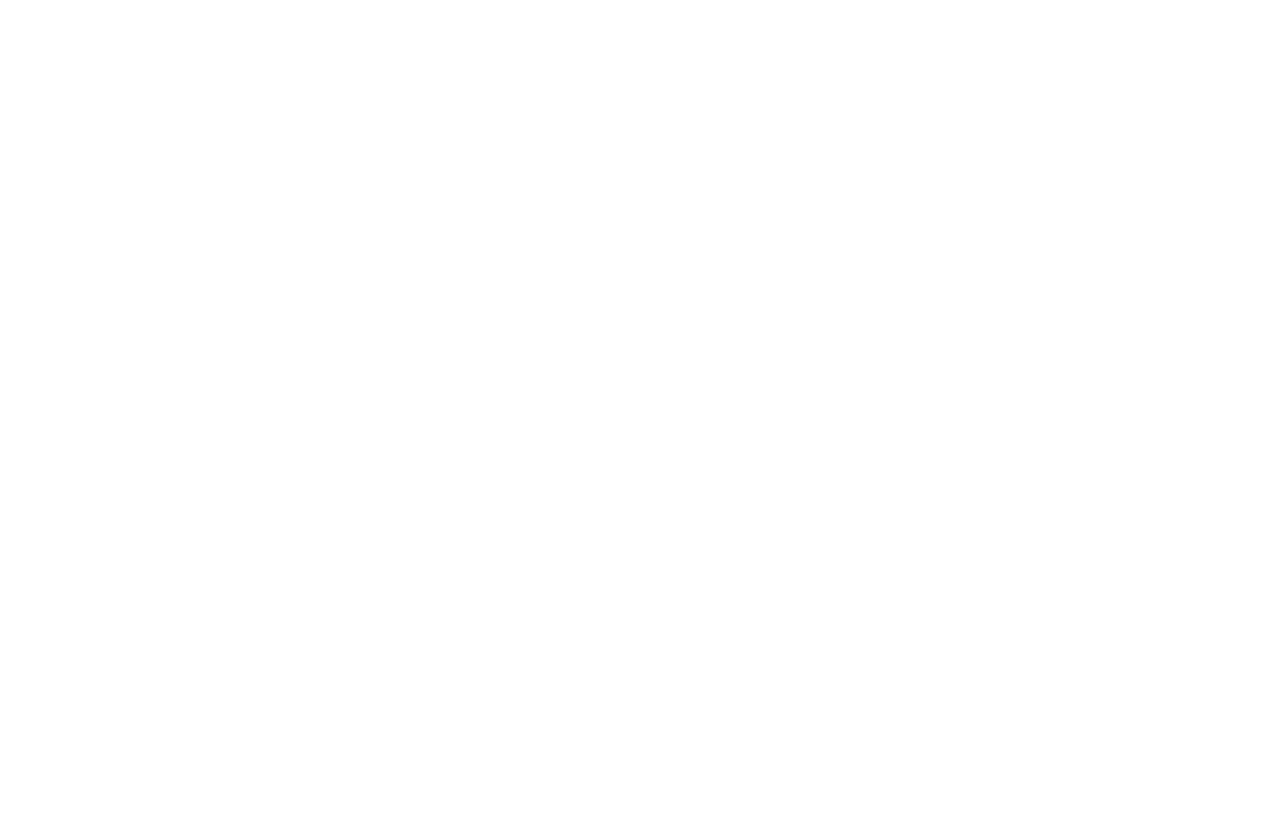
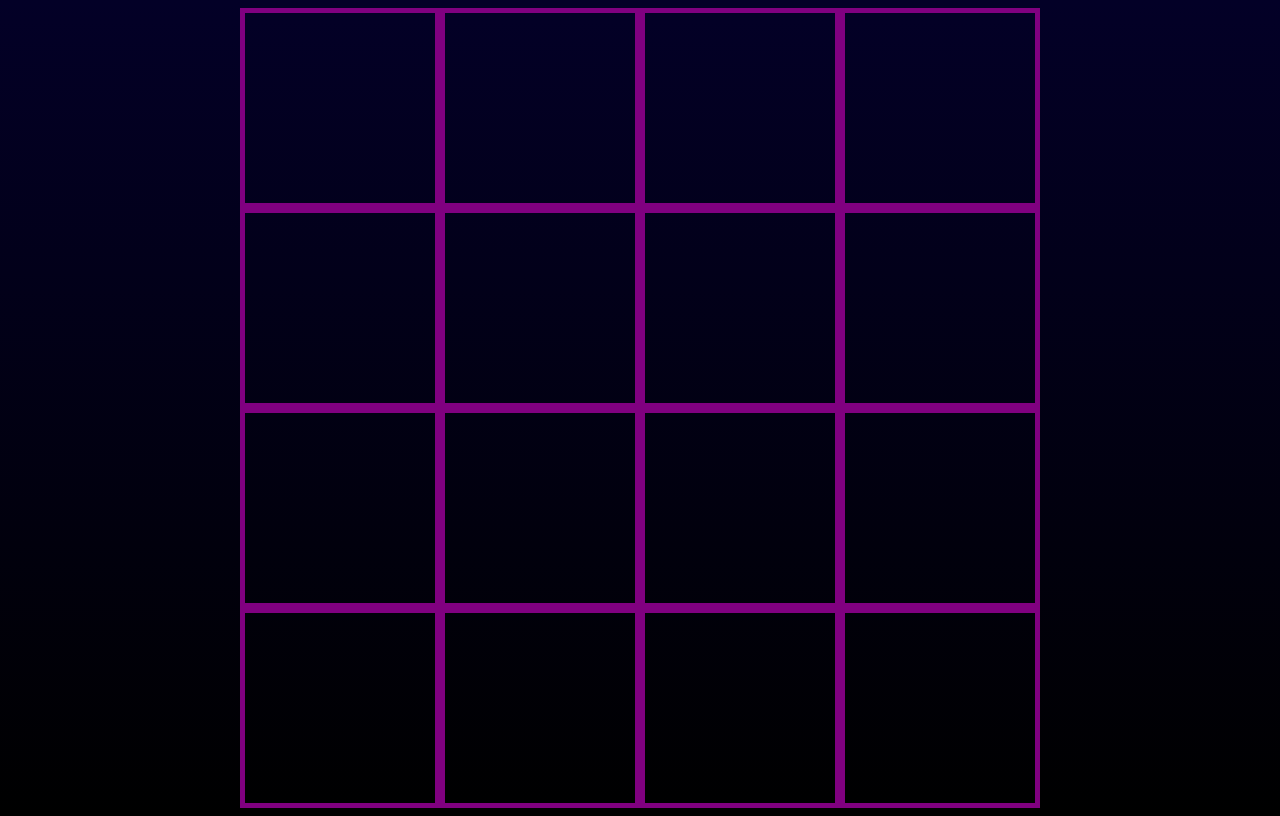
Before and after one commit to iksin1706/Algorytmy, a website with bundled scripts: page index.html in a window 1280 px wide. Built offline with nearby package versions, Linux system fonts and the light colour scheme.

Commit message:
First gameplay logics

```diff
--- a/index.html
+++ b/index.html
@@ -4,9 +4,14 @@
     <meta charset="UTF-8">
     <meta http-equiv="X-UA-Compatible" content="IE=edge">
     <meta name="viewport" content="width=device-width, initial-scale=1.0">
-    <title>Document</title>
+    <title>Algorithms</title>
+    <link rel="stylesheet" href="styles.css">
+    <link rel="preconnect" href="https://fonts.googleapis.com">
+<link rel="preconnect" href="https://fonts.gstatic.com" crossorigin>
+<link href="https://fonts.googleapis.com/css2?family=Roboto:wght@700&display=swap" rel="stylesheet">
 </head>
 <body>
+    <div class="board"></div>
     <script src="dist/app.js"></script>
 </body>
 </html>
--- a/src/app.ts
+++ b/src/app.ts
@@ -0,0 +1,83 @@
+class Board {
+
+    board: number[][] = [];
+    boardElements: HTMLElement[][] = [];
+    isFirstPlayerMove = true;
+
+    constructor(private width: number, private height: number, private boardContainer: HTMLElement) {
+        this.initializeBoard(width, height);
+
+    }
+
+
+    initializeBoard(width: number, height: number) {
+        boardContainer.style.width = `${this.width * 200}px`;
+        boardContainer.style.width = `${this.height * 200}px`;
+        for (let i = 0; i < height; i++) {
+            this.board[i] = [];
+            this.boardElements[i] = [];
+            for (let j = 0; j < width; j++) {
+                this.board[i].push(0);
+                const element = document.createElement("div");
+                console.log(element);
+                element.classList.add('board-cell');
+                element.addEventListener('click', () => { this.move(i, j) })
+                boardContainer.appendChild(element);
+                this.boardElements[i].push(element);
+            }
+        }
+    }
+
+    move(x: number, y: number) {
+
+        if (!this.isGameFinished()) {
+            this.board[x][y] = this.isFirstPlayerMove ? 1 : 2;
+            this.boardElements[x][y].innerHTML = 'X'
+            if (!this.isFirstPlayerMove) {
+                this.boardElements[x][y].classList.add('second-player');
+            }
+            this.isFirstPlayerMove=!this.isFirstPlayerMove
+        }
+
+        console.log(this.isGameFinished());
+    }
+
+    isGameFinished(): boolean {
+
+        for (let i = 0; i < this.height; i++) {
+
+            if (this.board[i].every(v => v !== 0)) {
+                //TO IMPLEMENT SHOW WHO WON
+                return true;
+            }
+            if (this.board.every((v: Array<number>) => v[i] !== 0)) {
+                //TO IMPLEMENT SHOW WHO WON
+                return true;
+            }
+        }
+        return false;
+    }
+
+    newGame() {
+        this.initializeBoard(this.width, this.height);
+    }
+
+    showWinner() {
+
+    }
+
+}
+
+
+
+/*
+0 = empty cell
+1 = player one
+2 = player two
+*/
+
+
+const boardContainer = document.querySelector('.board') as HTMLElement;
+
+const board = new Board(4, 4, boardContainer);
+console.log(board.isGameFinished());
--- /dev/null
+++ b/styles/main.scss
@@ -0,0 +1,33 @@
+$background : linear-gradient(0deg, #000000 0%, #030027 100%);
+$cell-size : 200px;
+
+body{
+    background-image: $background;
+    min-height: 100vh;
+    overflow: hidden;
+    display: flex;
+    justify-content: center;
+    align-items: center;
+}
+
+.board {
+    display: flex;
+    flex-wrap: wrap;
+    &-cell{
+        width: $cell-size;
+        height: $cell-size;
+        text-align: center;
+        line-height: $cell-size;
+        color: purple;
+        font-size: 96px;
+        border: 5px solid purple;
+        box-sizing: border-box;
+        font-family: 'Roboto';
+        &:hover{
+            cursor: pointer;
+        }
+    }
+}
+.second-player{
+    color: orange;
+}
```
Also changed, not shown: dist/app.js, styles.css (added), 1 other file.
